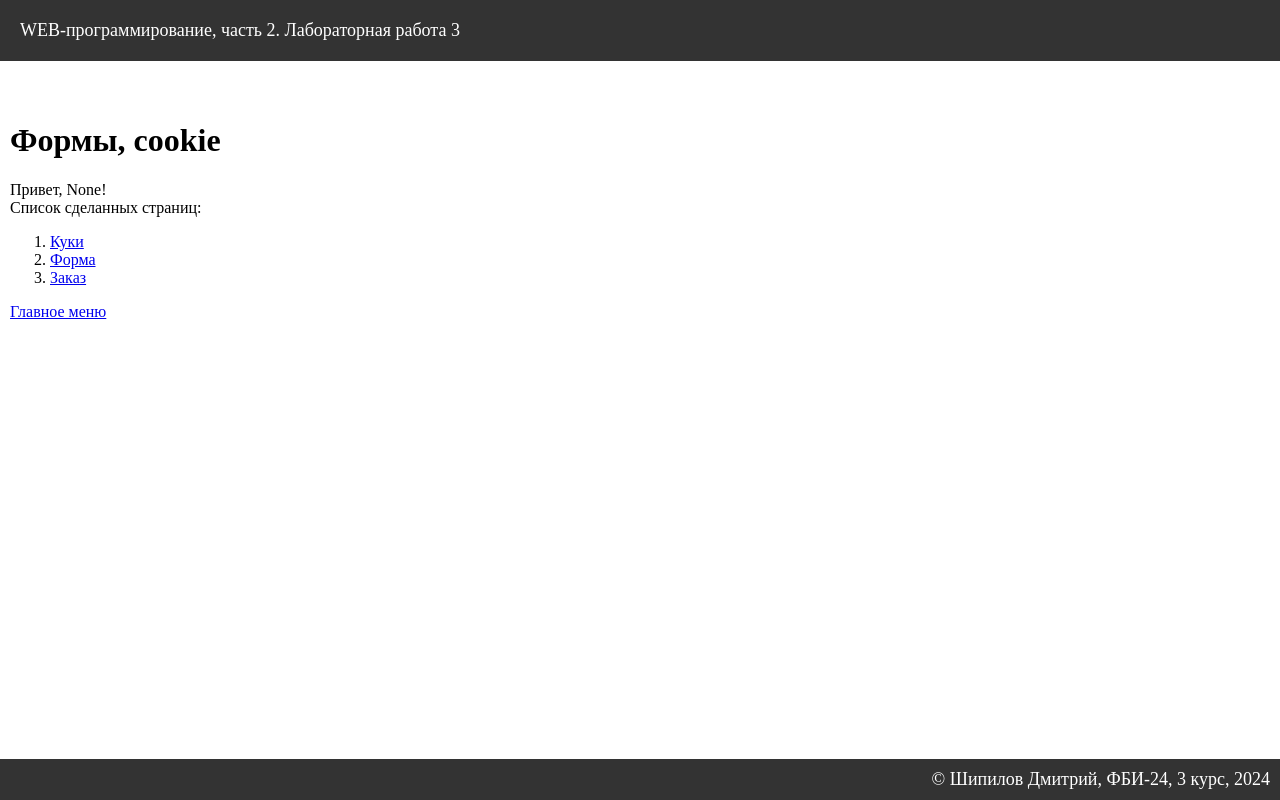
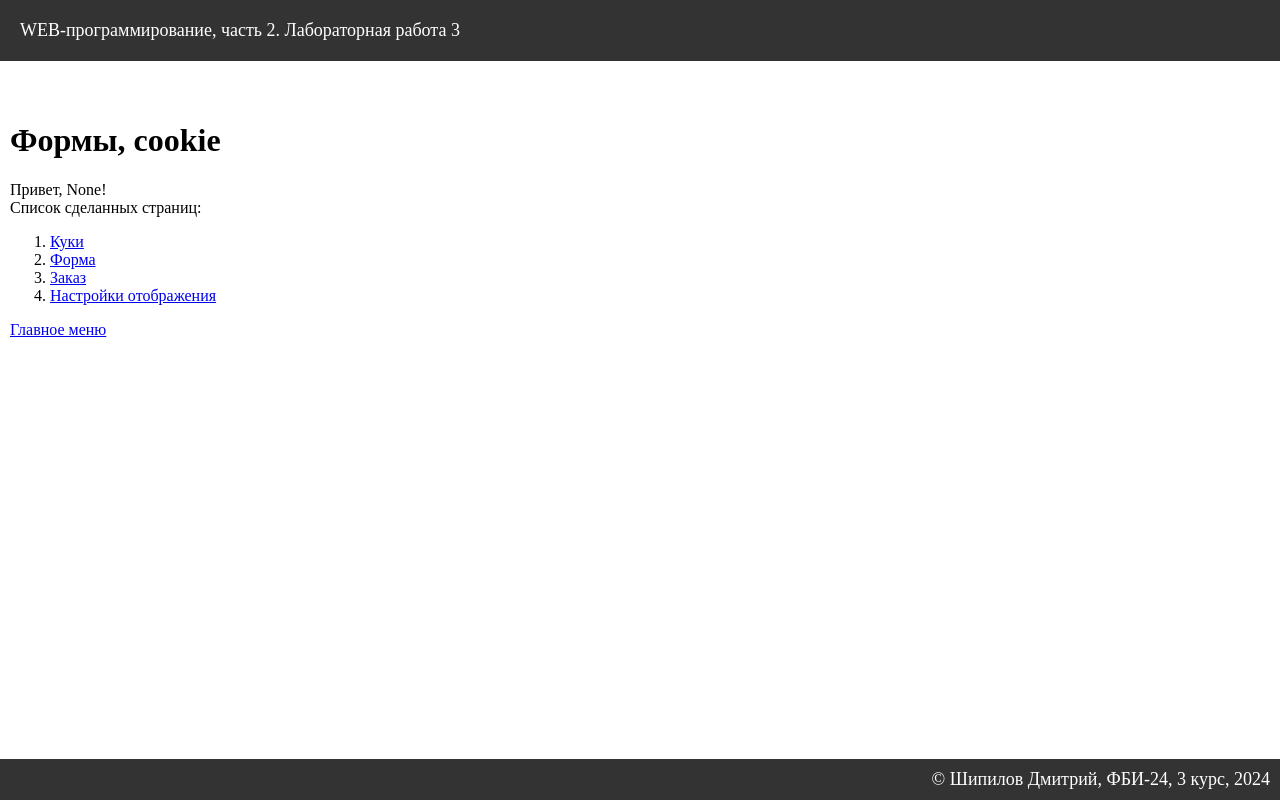
Before and after one commit to lsdamanl/web_labs_2, a Flask app: page /lab3/ in a window 1280 px wide. Run offline with Flask 3, Linux system fonts and the light colour scheme.

Commit message:
Настройки отображения

```diff
--- a/lab3.py
+++ b/lab3.py
@@ -14,7 +14,7 @@
     resp = make_response(redirect('/lab3/'))
     resp.set_cookie('name', 'Alex', max_age=5)
     resp.set_cookie('age', '20')
-    resp.set_cookie('color', 'magenta')
+    resp.set_cookie('name_color', 'magenta')
     return resp
 
 
@@ -76,3 +76,33 @@
 def success():
     price = request.cookies.get('price')
     return render_template('lab3/success.html', price=price)
+
+
+
+@lab3.route('/lab3/settings')
+def settings():
+    color = request.args.get('color')
+    bgcolor = request.args.get('bgcolor')
+    font_size = request.args.get('font_size')
+    bold = request.args.get('bold')
+    if color or bgcolor or font_size or bold:
+        resp = make_response(redirect('/lab3/settings'))
+
+        if color:
+            resp.set_cookie('color', color)
+        if bgcolor:
+            resp.set_cookie('bgcolor', bgcolor)
+        if font_size:
+            resp.set_cookie('font_size', font_size)
+        if bold:
+            resp.set_cookie('bold', bold)
+        else:
+            resp.set_cookie('bold', '', expires=0)
+        return resp
+
+    color = request.cookies.get('color')
+    bgcolor = request.cookies.get('bgcolor')
+    font_size = request.cookies.get('font_size')
+    bold = request.cookies.get('bold')
+    resp = make_response(render_template('lab3/settings.html', color=color, bgcolor=bgcolor, font_size=font_size, bold=bold))
+    return resp
--- a/templates/base.html
+++ b/templates/base.html
@@ -6,6 +6,16 @@
     <title>Шипилов Дмитрий. {% block lab %}{% endblock %}</title>
     <link rel="stylesheet" href="{{ url_for('static', filename='main.css') }}">
     <link rel="icon" href="{{ url_for('static', filename='favicon.png') }}" type="image/x-icon">
+    <style>
+        body {
+            color: {{ request.cookies.get('color') }};
+            background-color: {{ request.cookies.get('bgcolor', '#ffffff') }};
+            font-size: {{ request.cookies.get('font_size', '16') }}px;
+            {% if request.cookies.get('bold') %}
+            font-weight: bold;
+            {% endif %}
+        }
+    </style>
 
 </head>
 <body>
--- a/templates/lab3/lab3.html
+++ b/templates/lab3/lab3.html
@@ -12,5 +12,6 @@
         <li><a href="/lab3/cookie">Куки</a></li>
         <li><a href="/lab3/form1">Форма</a></li>
         <li><a href="/lab3/order">Заказ</a></li>
+        <li><a href="/lab3/settings">Настройки отображения</a></li>
     </ol>
 {% endblock %}
```
Also changed, not shown: templates/lab3/settings.html (added, +29 -0 lines).
